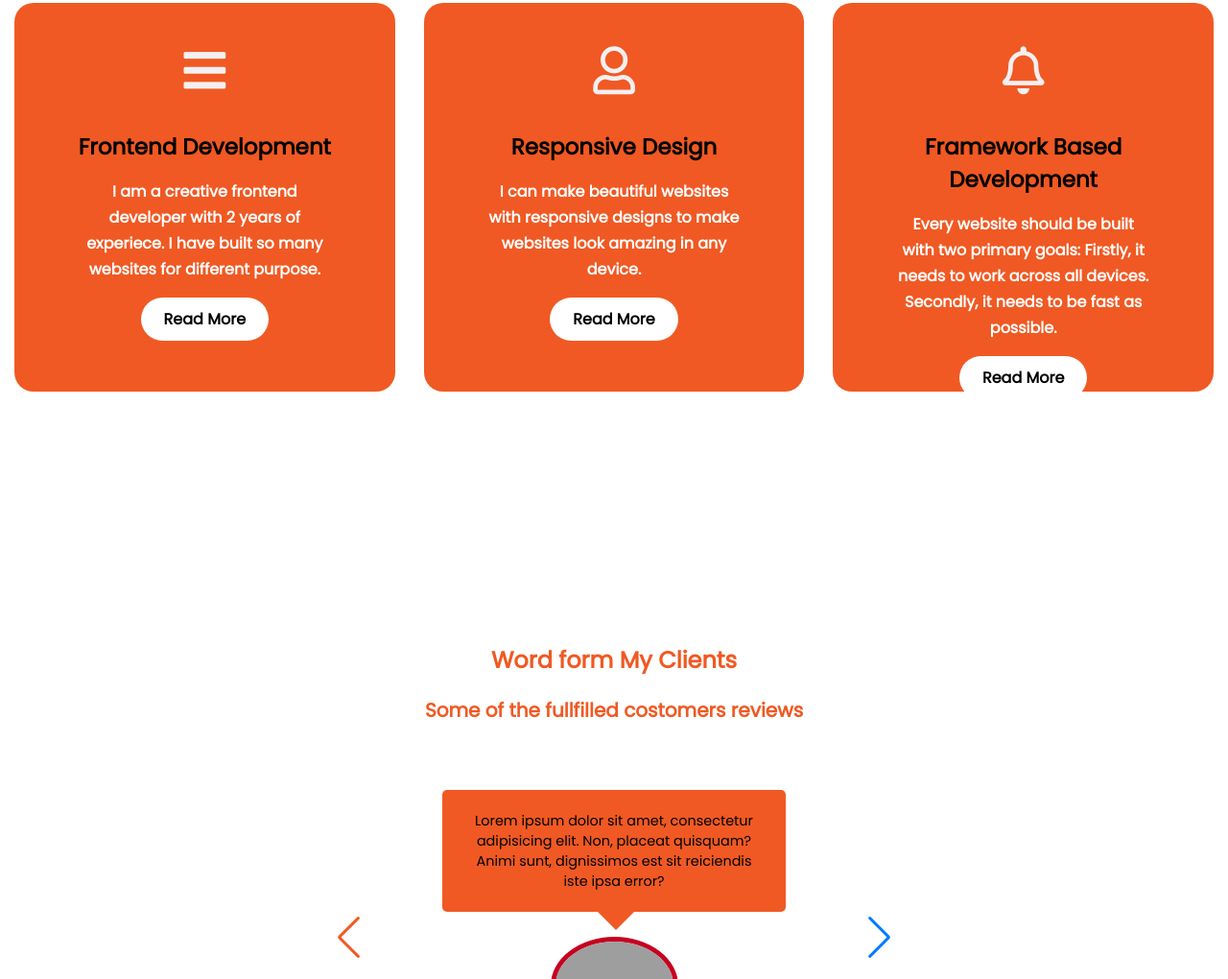
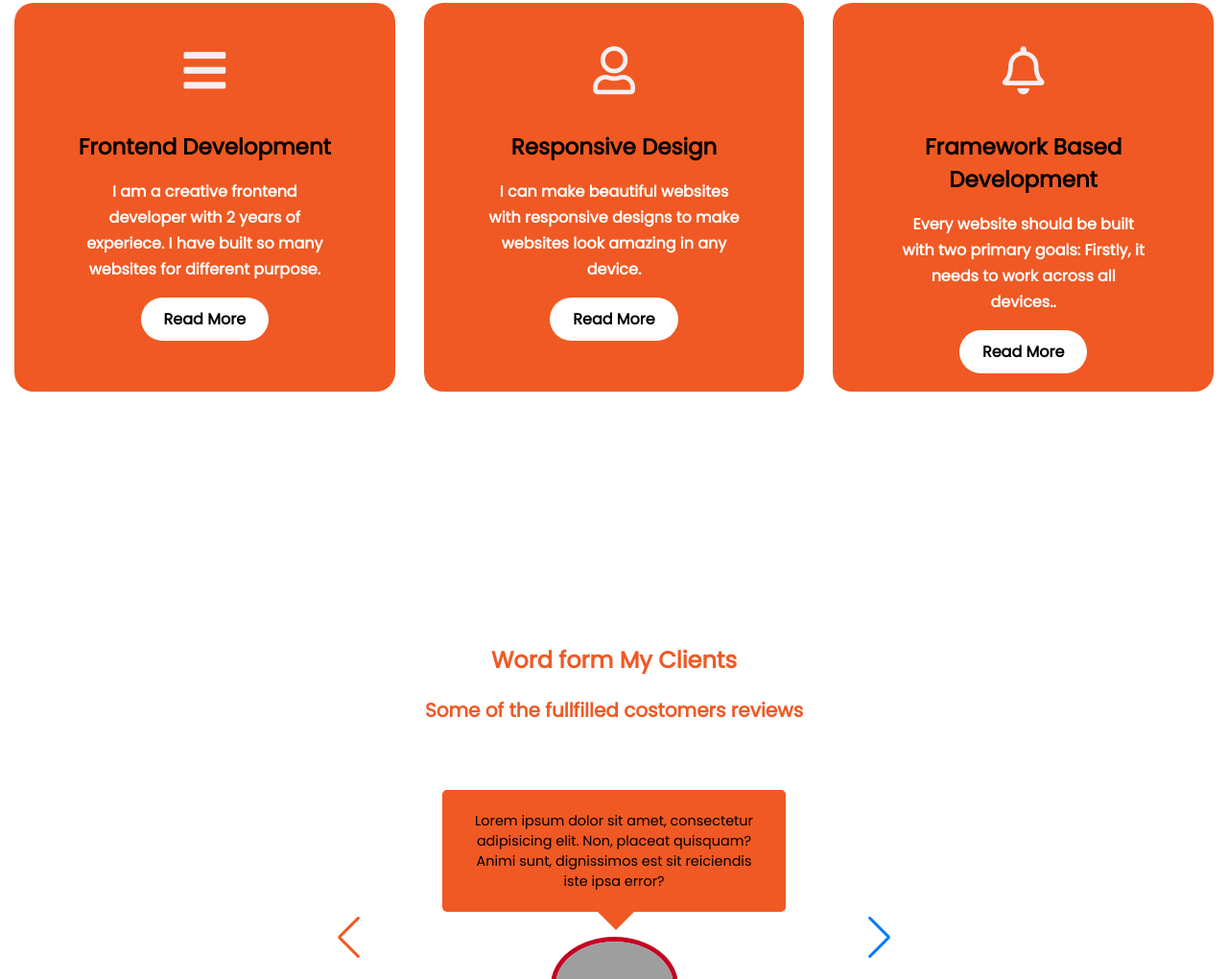
Before and after one commit to MohammedRaselOpu/Portfolio, a plain HTML site: page index.html in a window 1280 px wide. Shown: the part 1726-2746 px from the top of the page at 96% size. Drawn offline with nearby package versions, Linux system fonts and the light colour scheme; grey boxes are pictures that could not be loaded.

Commit message:
1st Commit of Portfolio project

```diff
--- a/index.html
+++ b/index.html
@@ -98,7 +98,7 @@ href="https://unpkg.com/swiper@7/swiper-bundle.min.css"
                     <i class="far fa-bell"></i>
                     <h5>Framework Based Development</h5>
                     <div class="pra">
-                        <p>Every website should be built with two primary goals: Firstly, it needs to work across all devices. Secondly, it needs to be fast as possible.</p>
+                        <p>Every website should be built with two primary goals: Firstly, it needs to work across all devices..</p>
 
                         <p style="text-align: center;">
                             <a class="button" href="#">Read More</a>
@@ -174,7 +174,7 @@ href="https://unpkg.com/swiper@7/swiper-bundle.min.css"
             </div>
         </div>
 
-        <script src="https://unpkg.com/swiper@7/swiper-bundle.min.js"></script>
+       <script src="https://unpkg.com/swiper@7/swiper-bundle.min.js"></script>
         <script src="./main.js"></script>
 
 
```
